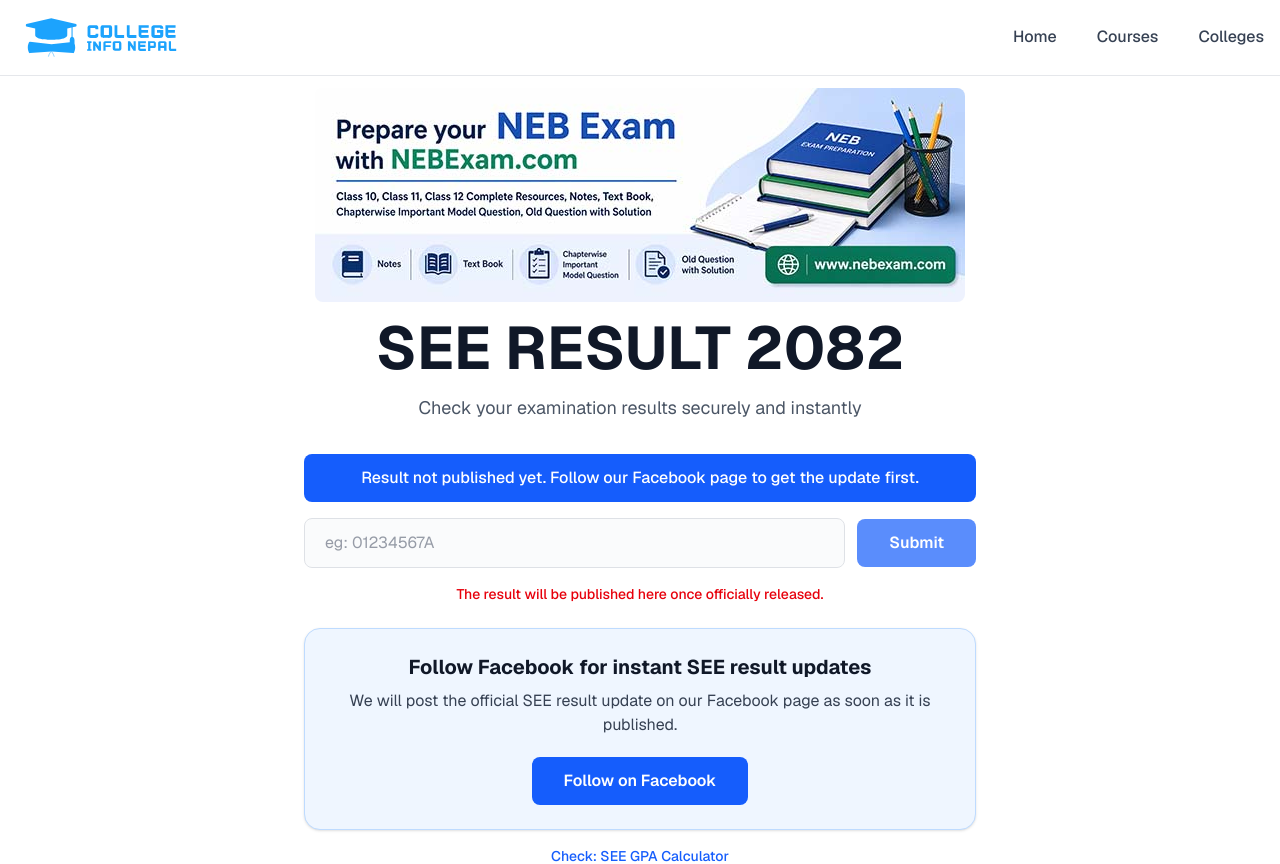
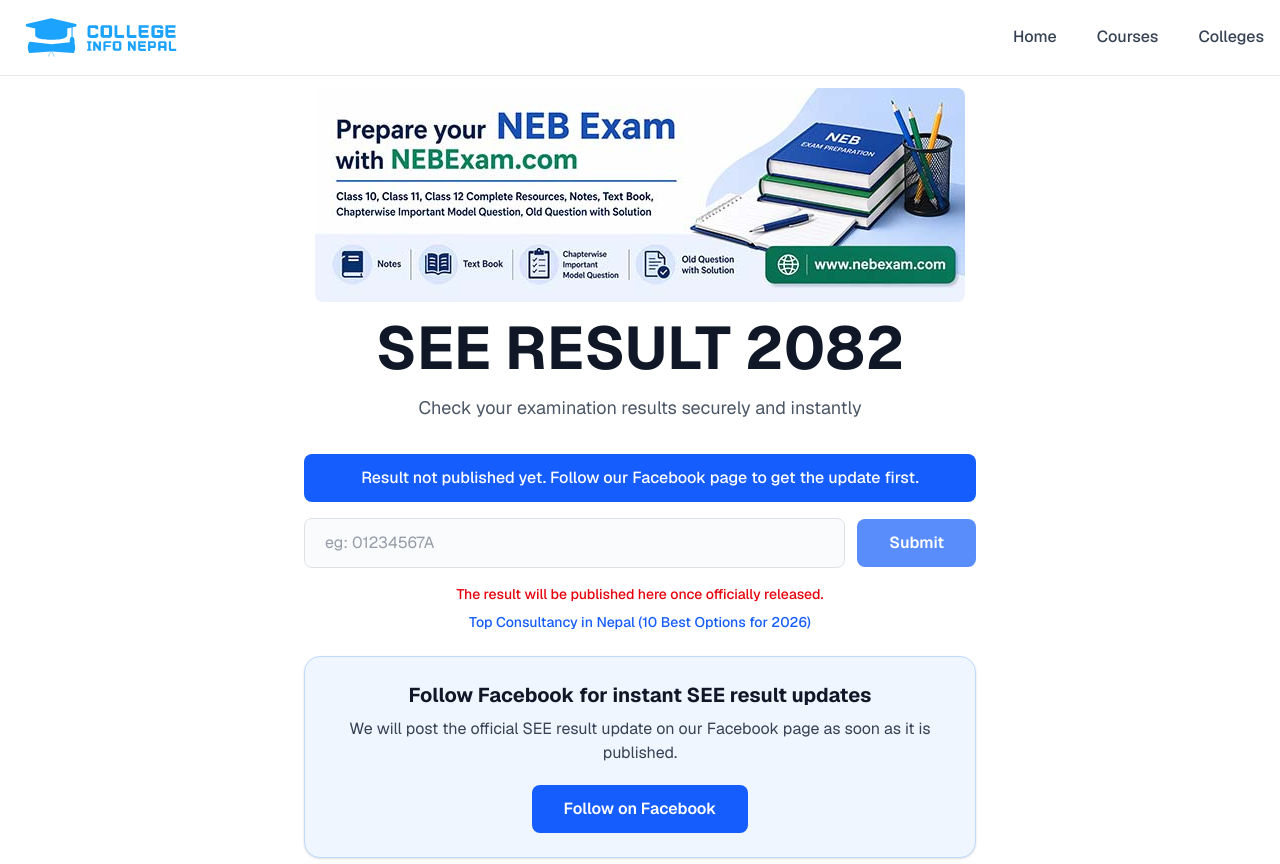
Before and after one commit to ronishdhakal/see, a Next.js app: page / in a window 1280 px wide. Shown: the top 864 px of the page. Built offline with nearby package versions, Linux system fonts and the light colour scheme.

Commit message:
Link Consultancy Added

```diff
--- a/src/app/components/result/ResultHeader.jsx
+++ b/src/app/components/result/ResultHeader.jsx
@@ -52,6 +52,18 @@
 
           <p className="mt-4 text-sm font-medium text-red-600">
             The result will be published here once officially released.
+          </p>
+
+          {/* ✅ UPDATED LINK WITHOUT "Check:" */}
+          <p className="mt-2 text-sm text-blue-600 font-medium">
+            <a
+              href="https://www.abroadadvise.com/featured/best-consultancy-in-nepal"
+              target="_blank"
+              rel="noopener noreferrer"
+              className="hover:underline"
+            >
+              Top Consultancy in Nepal (10 Best Options for 2026)
+            </a>
           </p>
 
           <div className="max-w-2xl mx-auto mt-6 rounded-2xl border border-blue-200 bg-blue-50 p-5 sm:p-6 shadow-sm">
```
